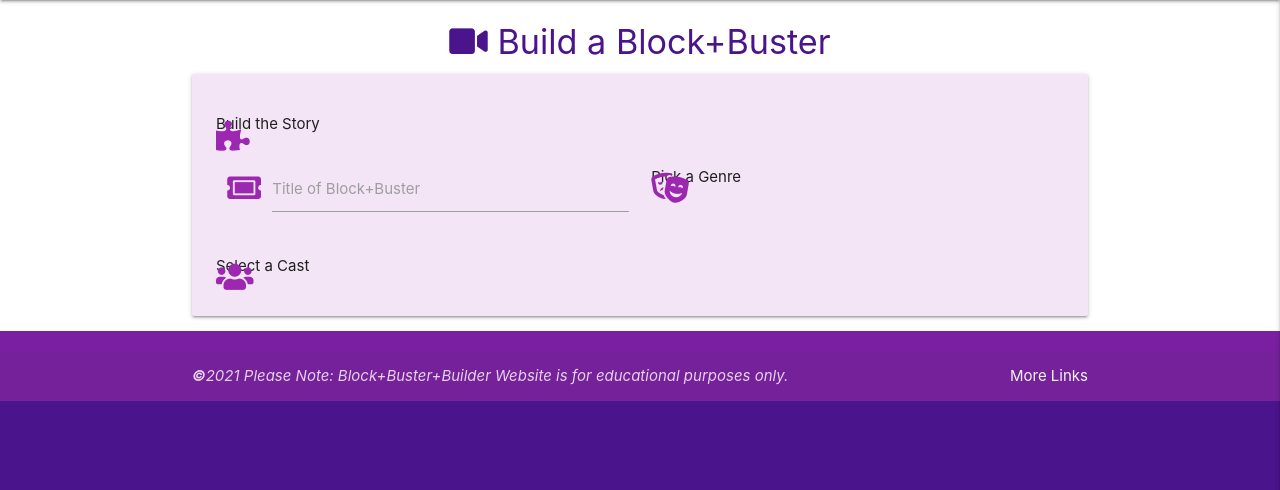
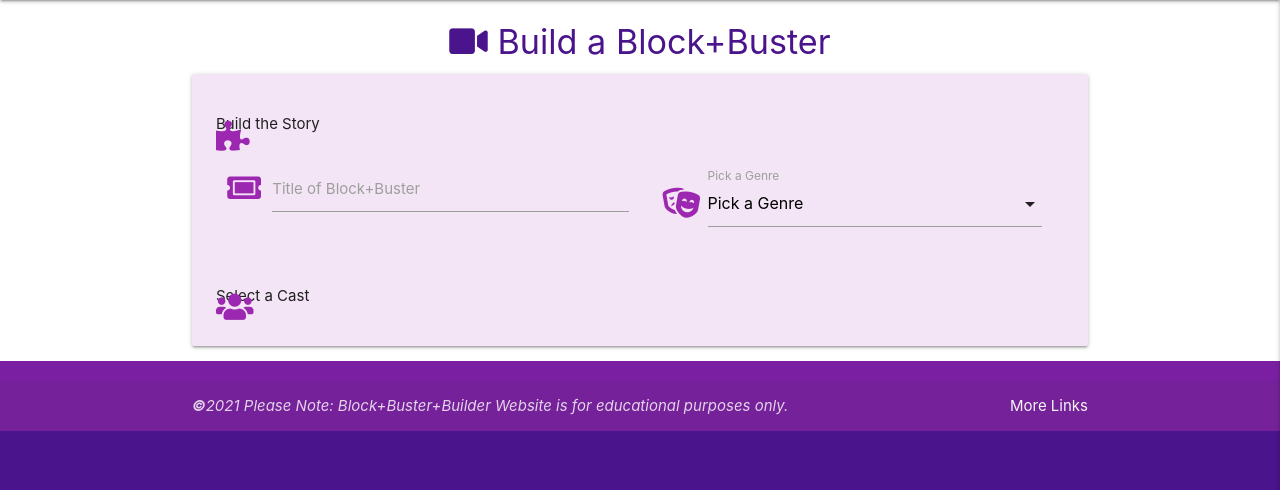
Before and after one commit to charliekranz/blockbuster_MS3, a Flask app: page /add_story in a window 1280 px wide. Shown: the part 64-554 px from the top of the page. Run offline with Flask 2, Linux system fonts and the light colour scheme; data that the repository does not hold is empty; some libraries are stand-ins or nearby versions.

Commit message:
Adding genre dropdown

```diff
--- a/app.py
+++ b/app.py
@@ -101,7 +101,8 @@ def logout():
 
 @app.route("/add_story")
 def add_story():
-    return render_template("build.html")
+    genres = mongo.db.genres.find().sort("category_name", 1)
+    return render_template("build.html", genres=genres)
 
 
 if __name__ == "__main__":
--- a/static/js/script.js
+++ b/static/js/script.js
@@ -1,4 +1,5 @@
   $(document).ready(function(){
     $('.sidenav').sidenav({edge: "right"});
     $('.collapsible').collapsible();
+    $('select').formSelect();
   });
--- a/templates/build.html
+++ b/templates/build.html
@@ -19,8 +19,16 @@
                     <label for="title_name">Title of Block+Buster</label>
                 </div>
                 <div class="input-field col m6 s12">
-                    <i class="fas fa-theater-masks prefix purple-text darken-4"></i>
-                    Pick a Genre
+                    <div class="input-field col s12">
+                        <i class="fas fa-theater-masks prefix purple-text darken-4"></i>
+                            <select id="genre_name" name="genre_name" class="validate" required>
+                                <option value="" disabled selected>Pick a Genre</option>
+                                {% for genre in genres %}
+                                    <option value="{{ genre.genre_name }}">{{ genre.genre_name }}</option>
+                                {% endfor %}
+                            </select>
+                            <label for="genre_name">Pick a Genre </label>
+                        </div>
                  </div>
             </div>
             <div class="input-field row">
```
